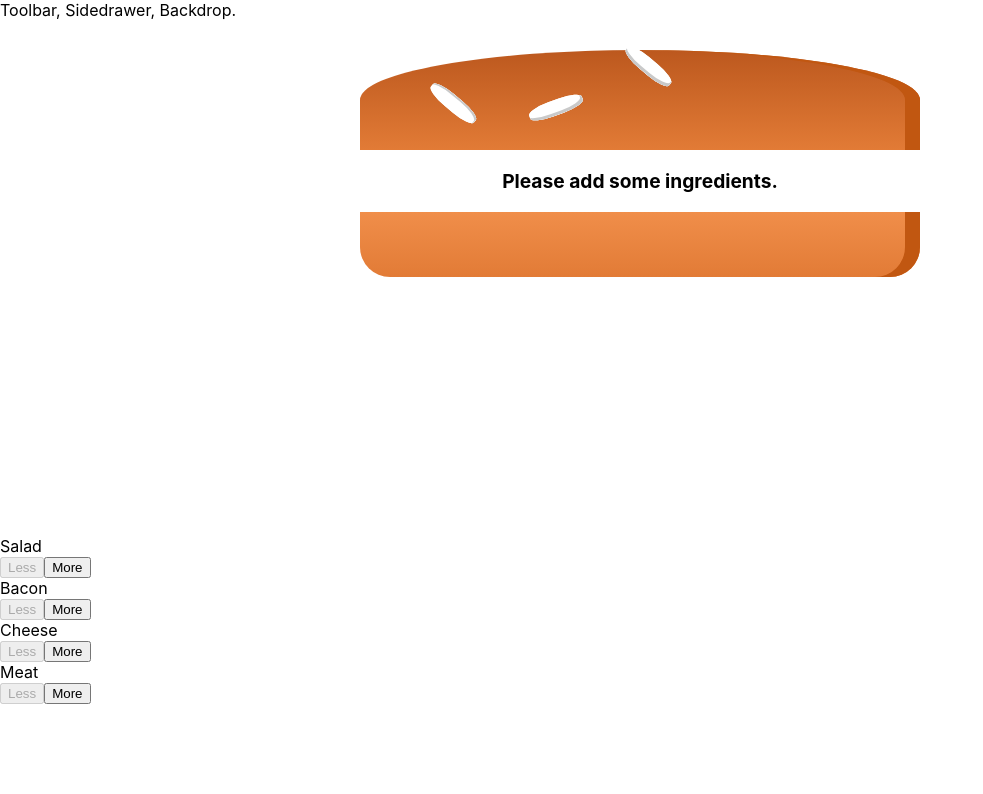
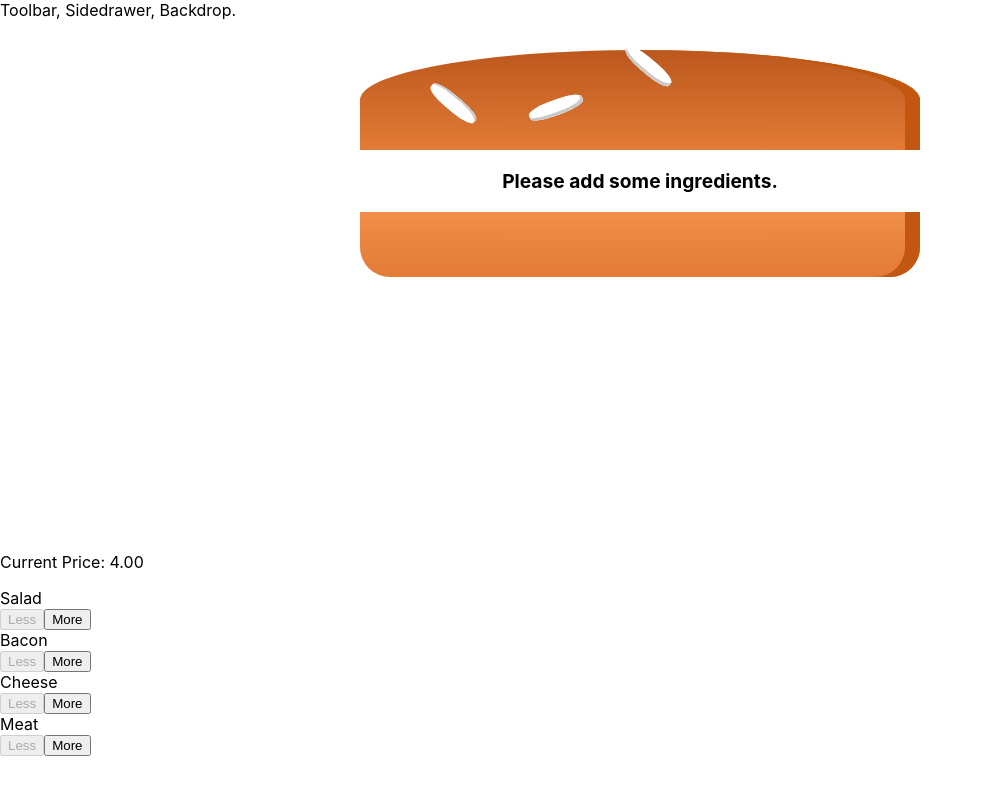
Before and after one commit to ryankegerreis/burger-builder, a React (Create React App) app: page / in a window 1280 px wide. Shown: the top 794 px of the page, without its empty margins (0-983 px from the left). Built offline with nearby package versions, Linux system fonts and the light colour scheme.

Commit message:
Prices are now showing when an ingredient is added or subtracted and is limited to 2 spaces

```diff
--- a/src/components/Burger/BuildControls/BuildControls.jsx
+++ b/src/components/Burger/BuildControls/BuildControls.jsx
@@ -13,6 +13,7 @@
 export default function buildControls(props) {
   return (
     <div className={classes.BuildControls}>
+      <p>Current Price: <string>{props.price.toFixed(2)}</string></p>
       {controls.map(ctrl => (
         <BuildControl
           key={ctrl.label}
--- a/src/containers/BurgerBuilder/BurgerBuilder.js
+++ b/src/containers/BurgerBuilder/BurgerBuilder.js
@@ -17,7 +17,8 @@
       bacon: 0,
       cheese: 0,
       meat: 0
-    }
+    },
+    totalPrice: 4
   }
 
   addIngredientHandler = (type) => {
@@ -75,6 +76,7 @@
           ingredientAdded={this.addIngredientHandler}
           ingredientRemoved={this.removeIngredientHandler}
           disabled={disabledInfo}
+          price={this.state.totalPrice}
         />
       </Aux >
 
```
